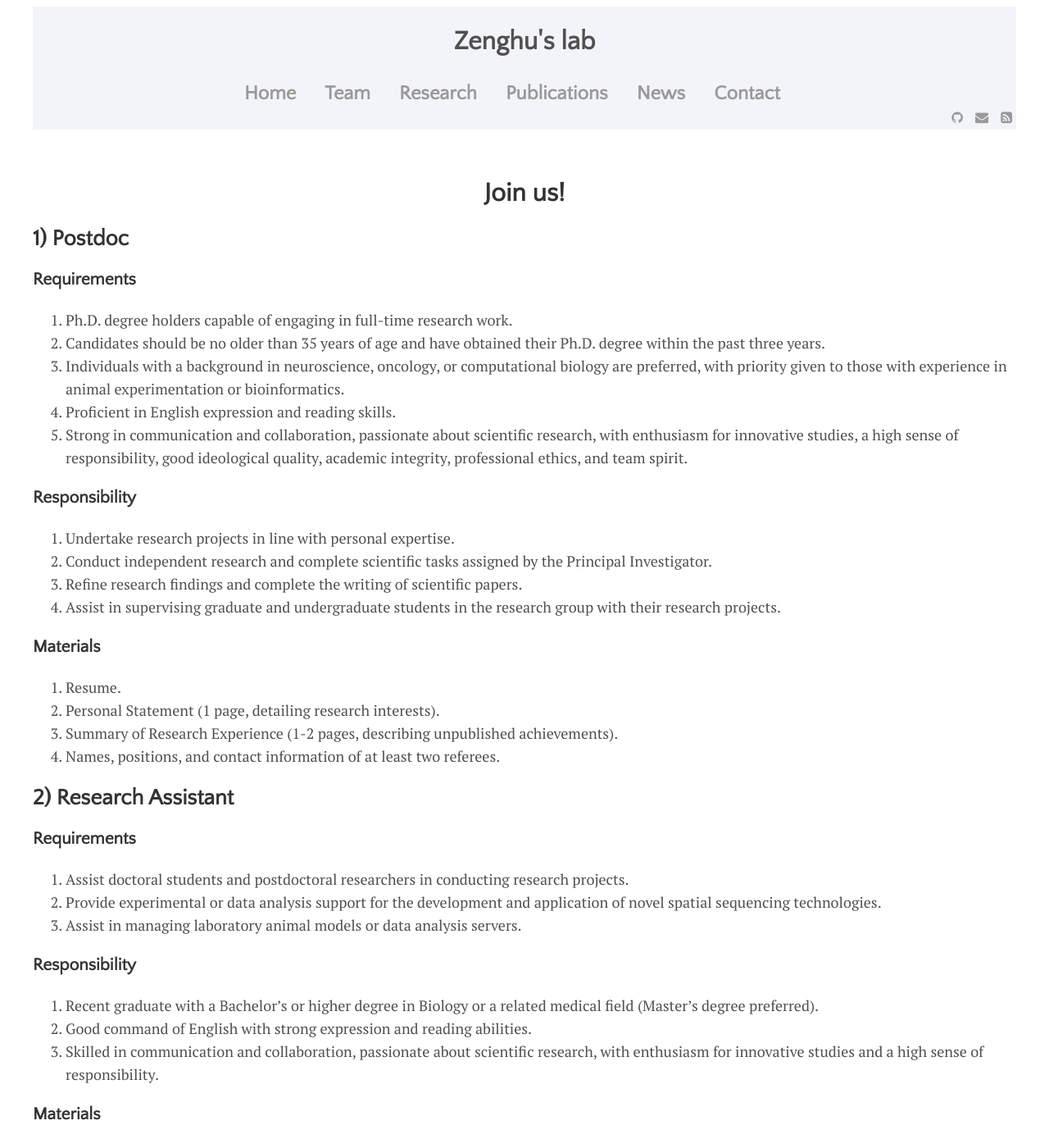
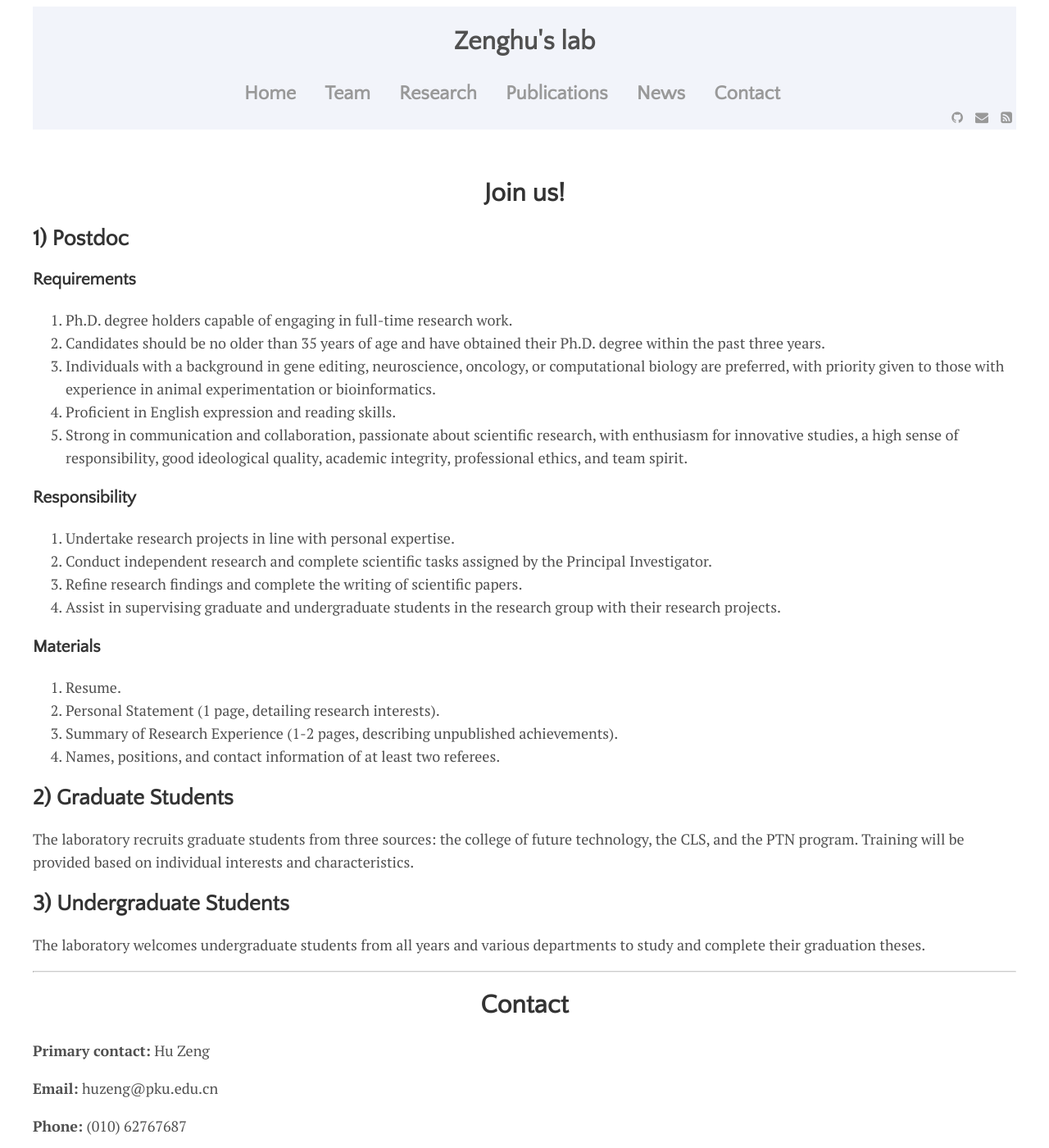
Before and after one commit to ZenghuPKU/zenghupku.github.io, a Jekyll site: the page built from menu/contact.md, in a window 1280 px wide and 1400 px high. Shown: the whole window at 82% size. Built offline with Jekyll 4.4.1, drawn with Linux system fonts in a browser that asks for light colours; some of the changed text lies outside the part shown.

Commit message:
Update contact.md

```diff
--- a/menu/contact.md
+++ b/menu/contact.md
@@ -10,7 +10,7 @@
 ### Requirements
 1. Ph.D. degree holders capable of engaging in full-time research work.
 2. Candidates should be no older than 35 years of age and have obtained their Ph.D. degree within the past three years.
-3. Individuals with a background in neuroscience, oncology, or computational biology are preferred, with priority given to those with experience in animal experimentation or bioinformatics.
+3. Individuals with a background in gene editing, neuroscience, oncology, or computational biology are preferred, with priority given to those with experience in animal experimentation or bioinformatics.
 4. Proficient in English expression and reading skills.
 5. Strong in communication and collaboration, passionate about scientific research, with enthusiasm for innovative studies, a high sense of responsibility, good ideological quality, academic integrity, professional ethics, and team spirit.
 
@@ -26,27 +26,10 @@
 3. Summary of Research Experience (1-2 pages, describing unpublished achievements).
 4. Names, positions, and contact information of at least two referees.
 
-## 2) Research Assistant
-### Requirements
-1. Assist doctoral students and postdoctoral researchers in conducting research projects.
-2. Provide experimental or data analysis support for the development and application of novel spatial sequencing technologies.
-3. Assist in managing laboratory animal models or data analysis servers.
-
-### Responsibility
-1. Recent graduate with a Bachelor's or higher degree in Biology or a related medical field (Master's degree preferred).
-2. Good command of English with strong expression and reading abilities.
-3. Skilled in communication and collaboration, passionate about scientific research, with enthusiasm for innovative studies and a high sense of responsibility.
-
-### Materials
-1. Personal Resume.
-2. Cover Letter.
-3. Scans of Educational/Degree Certificates.
-4. Supporting documents such as awards and certifications.
-
-## 3) Graduate Students
+## 2) Graduate Students
 The laboratory recruits graduate students from three sources: the college of future technology, the CLS, and the PTN program. Training will be provided based on individual interests and characteristics.
 
-## 4) Undergraduate Students
+## 3) Undergraduate Students
 The laboratory welcomes undergraduate students from all years and various departments to study and complete their graduation theses.
 
 
```
